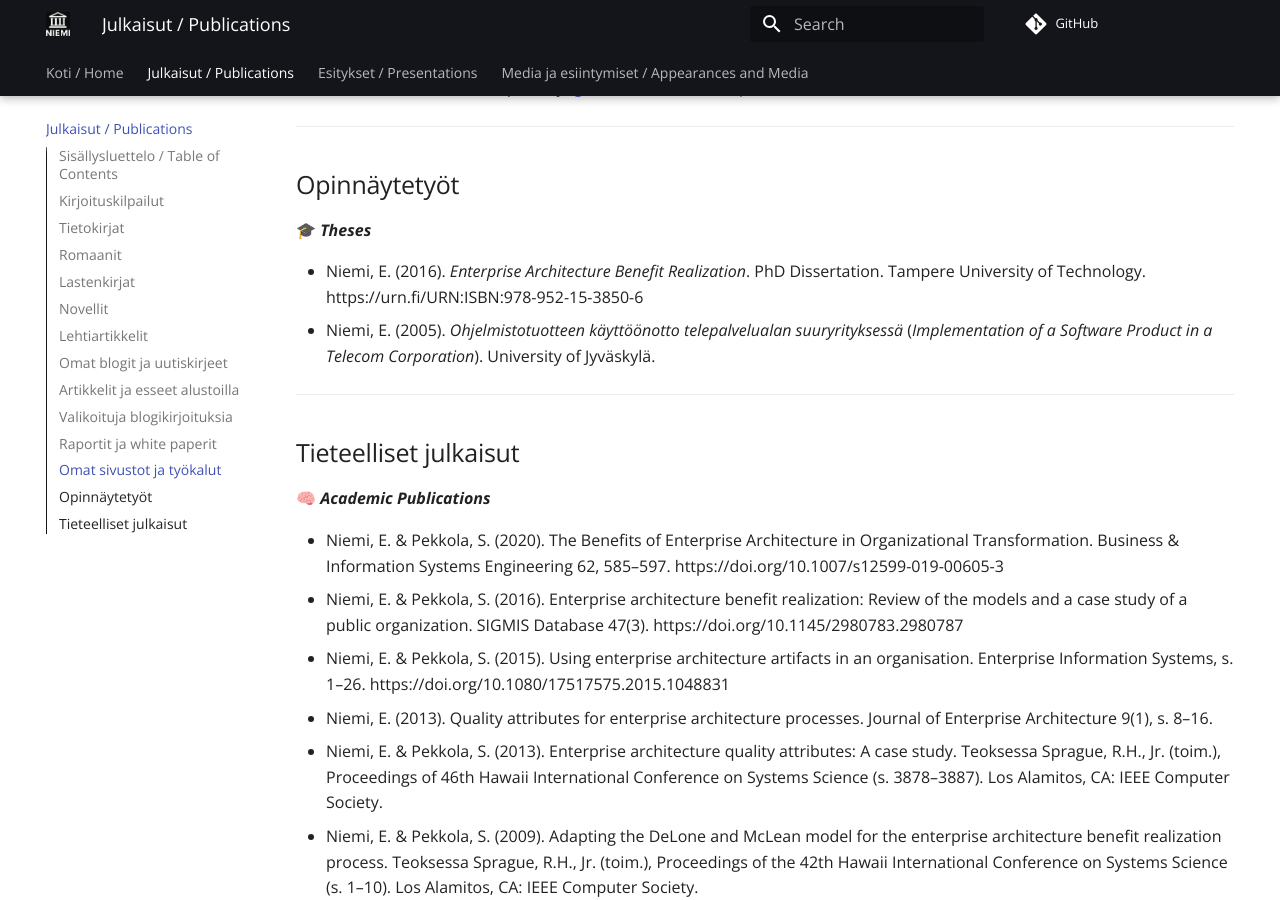
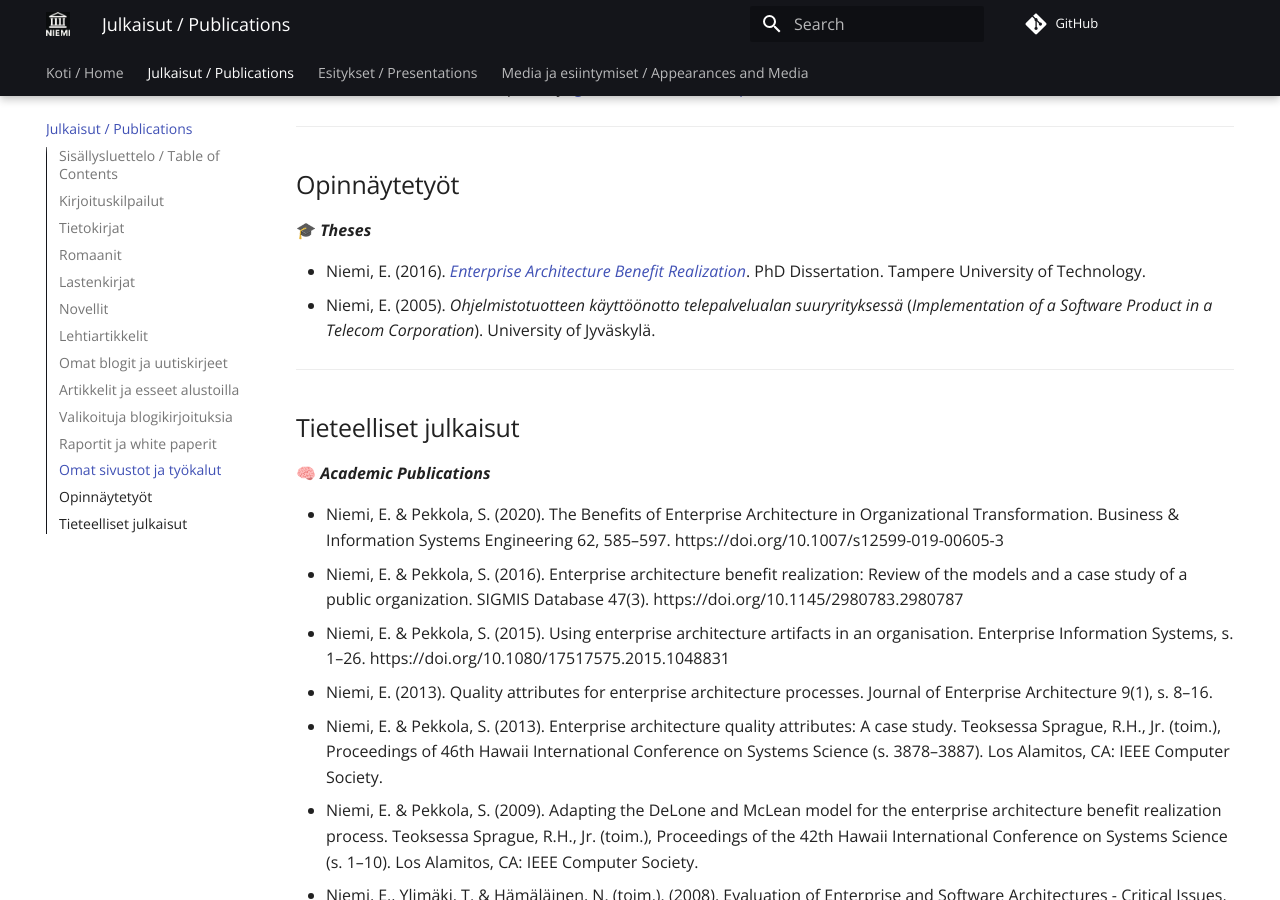
Before and after one commit to eetuniemiphd/eetuniemi, an MkDocs documentation site: the page built from docs/publications.md, in a window 1280 px wide and 900 px high, scrolled down 5879 px. Built offline with MkDocs 1.6.1 and Material for MkDocs 9.7.7, drawn with Linux system fonts in a browser that asks for light colours; comment, search, counter and statistics services are not loaded.

Commit message:
Update publications.md

```diff
--- a/docs/publications.md
+++ b/docs/publications.md
@@ -166,7 +166,7 @@ https://www.elavaatyoelamaa.fi/kirjaesittely/kokonaisarkkitehtuuri-oppaasi-organ
 ## Opinnäytetyöt
 🎓 ***Theses***
 
-- Niemi, E. (2016). *Enterprise Architecture Benefit Realization*. PhD Dissertation. Tampere University of Technology. https://urn.fi/URN:ISBN:978-952-15-3850-6
+- Niemi, E. (2016). [*Enterprise Architecture Benefit Realization*](https://urn.fi/URN:ISBN:978-952-15-3850-6). PhD Dissertation. Tampere University of Technology.
 - Niemi, E. (2005). *Ohjelmistotuotteen käyttöönotto telepalvelualan suuryrityksessä* (*Implementation of a Software Product in a Telecom Corporation*). University of Jyväskylä.
 
 ---
```
